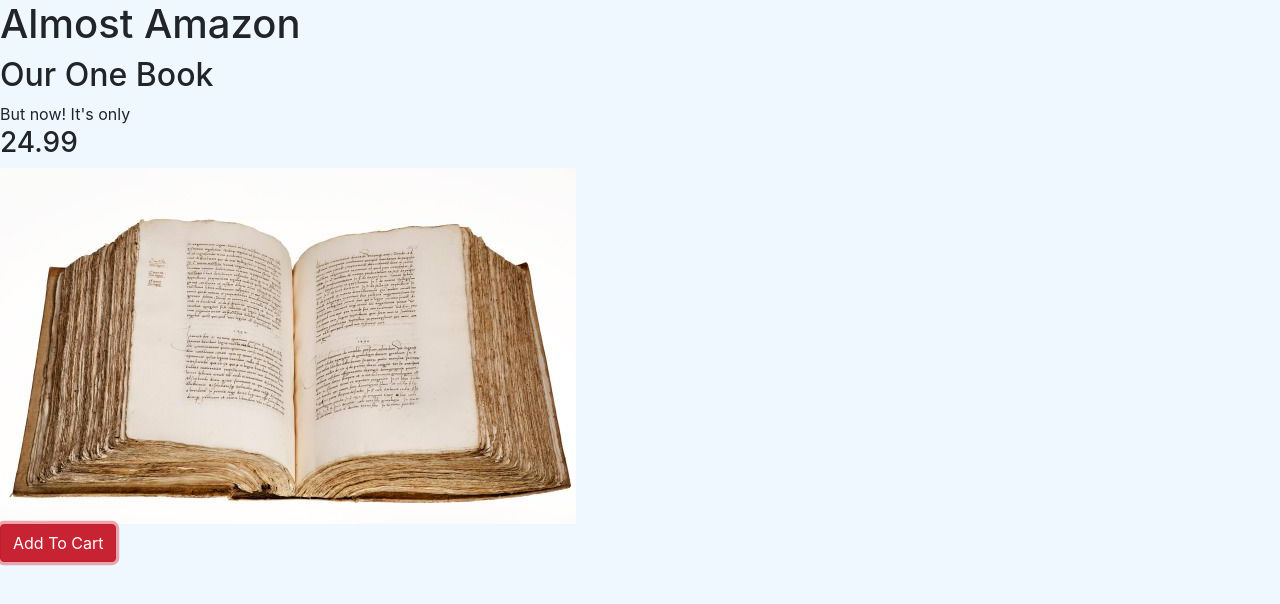
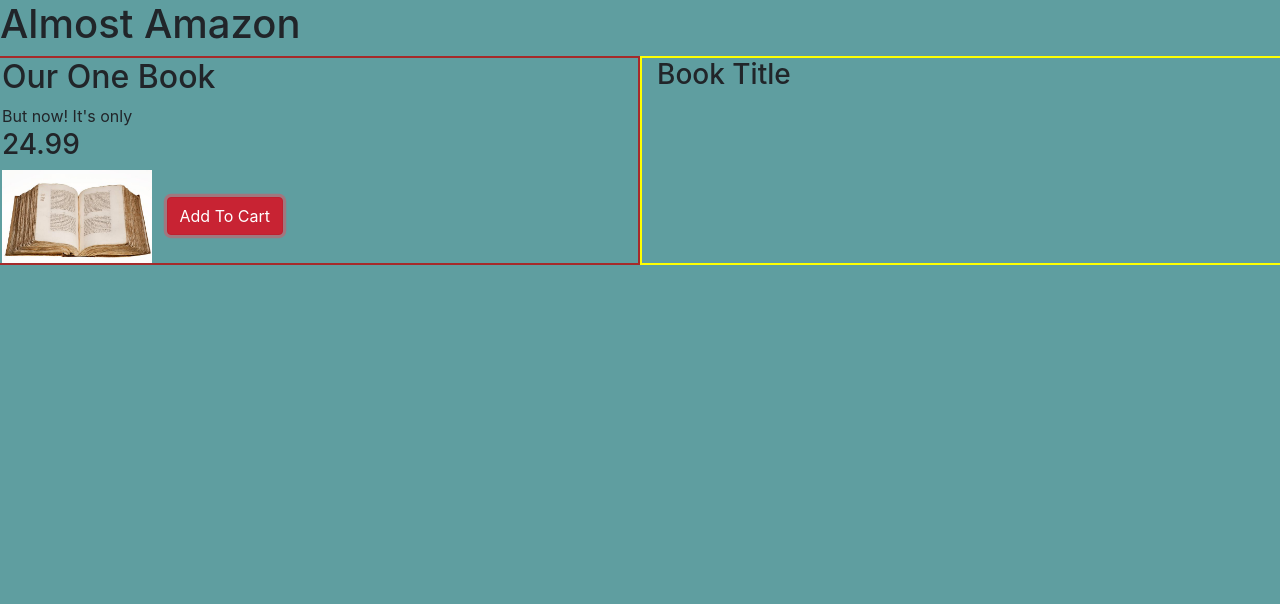
Before and after one commit to petestewart/almost-amazon, a plain HTML site: page index.html in a window 1280 px wide. Both pictures are taken after a click on the button "Add To Cart". Drawn offline with nearby package versions, Linux system fonts and the light colour scheme.

Commit message:
finished with exercise

```diff
--- a/index.html
+++ b/index.html
@@ -12,6 +12,7 @@
     <h1>Almost Amazon</h1>
     <div class="row">
         <div id="store" class="col-6"></div>
+        <div id="cart" class="col-6"></div>
     </div>
     <script src="https://code.jquery.com/jquery-3.5.1.slim.min.js" integrity="sha384-DfXdz2htPH0lsSSs5nCTpuj/zy4C+OGpamoFVy38MVBnE+IbbVYUew+OrCXaRkfj" crossorigin="anonymous"></script>
     <script src="https://cdn.jsdelivr.net/npm/popper.js@1.16.0/dist/umd/popper.min.js" integrity="sha384-Q6E9RHvbIyZFJoft+2mJbHaEWldlvI9IOYy5n3zV9zzTtmI3UksdQRVvoxMfooAo" crossorigin="anonymous"></script>
--- /dev/null
+++ b/javascripts/components/cart.js
@@ -0,0 +1,20 @@
+import utils from '../helpers/utils.js';
+import cartData from '../helpers/data/cartData.js';
+
+const addToCart = (newBook) => {
+    cartData.setCart(newBook);
+    cartToDom();
+}
+
+const cartToDom = () => {
+    const myCart = cartData.getCart();
+    let domString = '';
+for (let i = 0; i < myCart.length; i++) {
+    const cartItem = myCart[i];
+    domString += `<h3>${cartItem.title}</h3>`
+}
+
+    utils.printToDom('#cart', domString);
+};
+
+export default { addToCart };
--- a/javascripts/components/store.js
+++ b/javascripts/components/store.js
@@ -1,8 +1,14 @@
 import bookData from '../helpers/data/bookData.js';
 import utils from '../helpers/utils.js';
+import cart from './cart.js';
 
 const addToCartEvent = (e) => {
-    console.log('You added it')
+    e.preventDefault();
+    const book = bookData.getBook();
+    cart.addToCart(book);
+
+    // cart.cartToDom();
+
 }
 
 const makeStore = () => {
@@ -12,7 +18,7 @@ const makeStore = () => {
     <h2>Our One Book</h2>
     But now! It's only
     <h3 id="book-price">${bookInfo.price}</h3>
-    <img src="${bookInfo.image}" alt="book cover">
+    <img src="${bookInfo.image}" alt="book cover" class="book-image">
     <button class="btn btn-danger" id="add-to-cart">Add To Cart</button>
     `;
 
--- /dev/null
+++ b/javascripts/helpers/data/cartData.js
@@ -0,0 +1,12 @@
+
+const cart = [];
+
+const setCart = (book) => {
+    cart.push(book);
+}
+
+const getCart = () => {
+    return cart;
+}
+
+export default { setCart, getCart };
--- a/styles/main.css
+++ b/styles/main.css
@@ -1,3 +1,20 @@
+
 body {
-    background-color: aliceblue;
-}
+    background-color: cadetblue;
+  }
+
+  #store {
+    border: 2px solid brown;
+  }
+
+  #store button {
+    margin: 10px;
+  }
+
+  .book-image {
+    width: 150px;
+  }
+
+  #cart {
+    border: 2px solid yellow;
+  }
```
